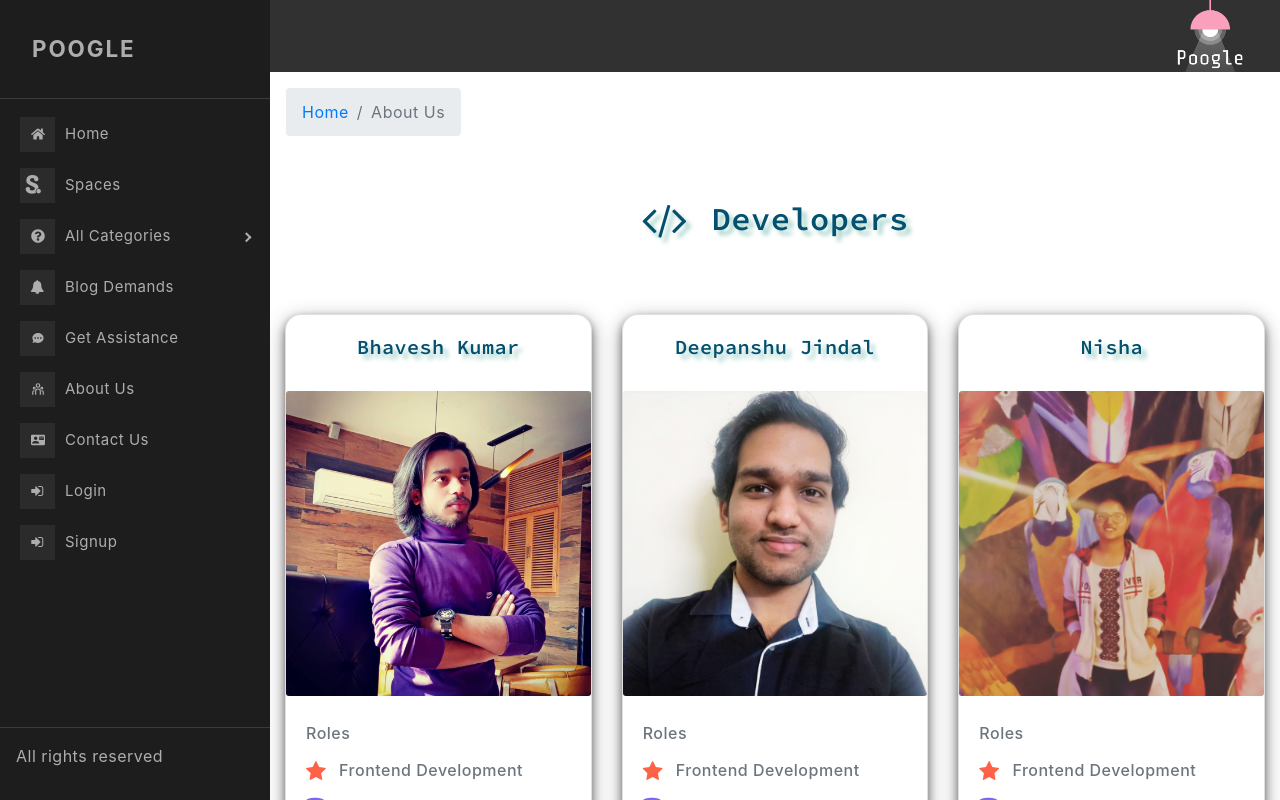
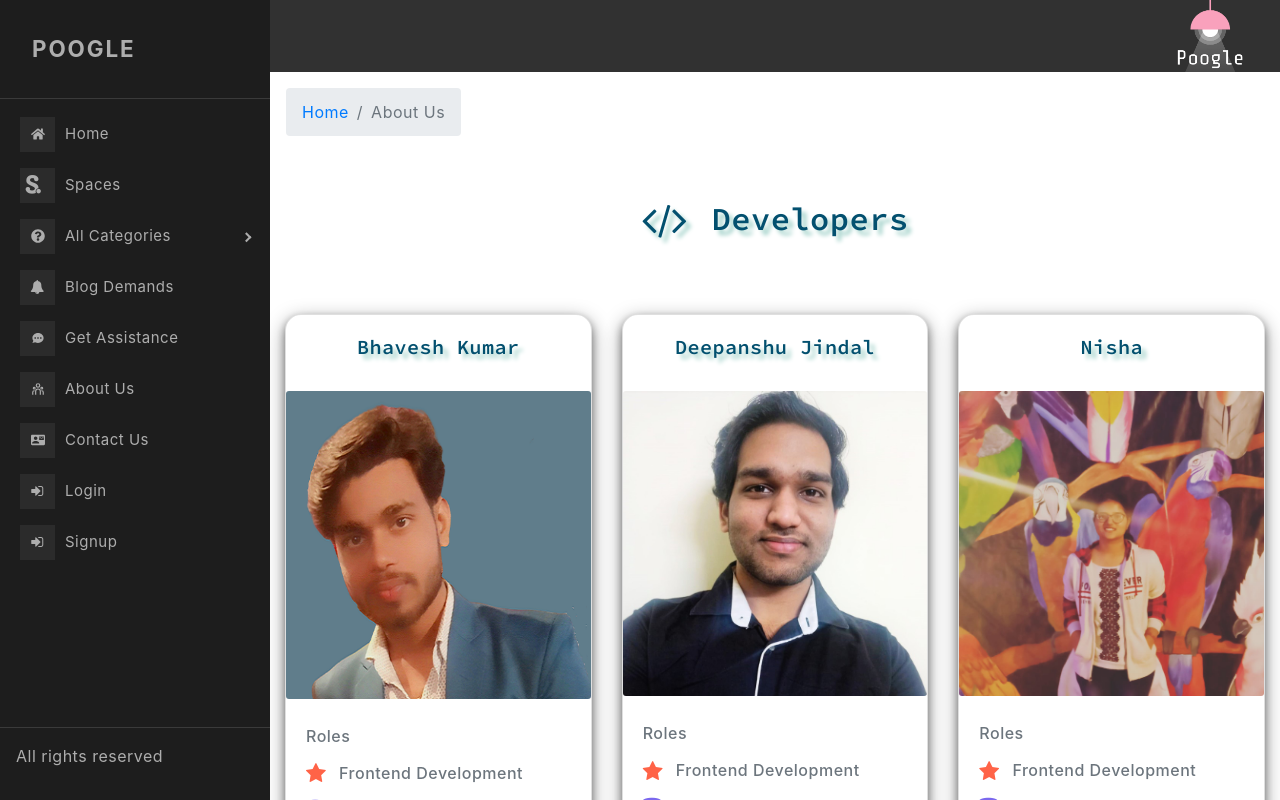
Before and after one commit to bhaveshkumarpassi/Poogle, a React (Create React App) app: page /aboutUs in a window 1280 px wide. Built offline with nearby package versions, Linux system fonts and the light colour scheme; what quill-image-compress would draw is missing.

Commit message:
Modified AboutUs

```diff
--- a/src/components/aboutUs/aboutUs.js
+++ b/src/components/aboutUs/aboutUs.js
@@ -11,7 +11,7 @@ import {
 import { Button } from "react-bootstrap";
 import { Link } from "react-router-dom";
 import "./aboutUs.css";
-import Bhavesh from "../../Images/Bhavesh.jpeg";
+import BhaveshKumar from '../../Images/BhaveshKumar.png'
 import Nisha from "../../Images/Nisha.jpeg";
 import Utkarsh from "../../Images/utkarsh.jpeg";
 import Deepanshu from "../../Images/DeepanshuJindal.jfif";
@@ -42,7 +42,7 @@ function AboutUs() {
                 Bhavesh Kumar
               </CardTitle>
             </CardBody>
-            <CardImg className="space-img" src={Bhavesh} />
+            <CardImg className="space-img" src={BhaveshKumar} />
             <CardBody>
               <CardSubtitle tag="h6" className="mb-4 text-muted mt-2">
                 Roles
```
Also changed, not shown: src/Images/Bhavesh.jpeg (deleted), src/Images/BhaveshKumar.png (added).
